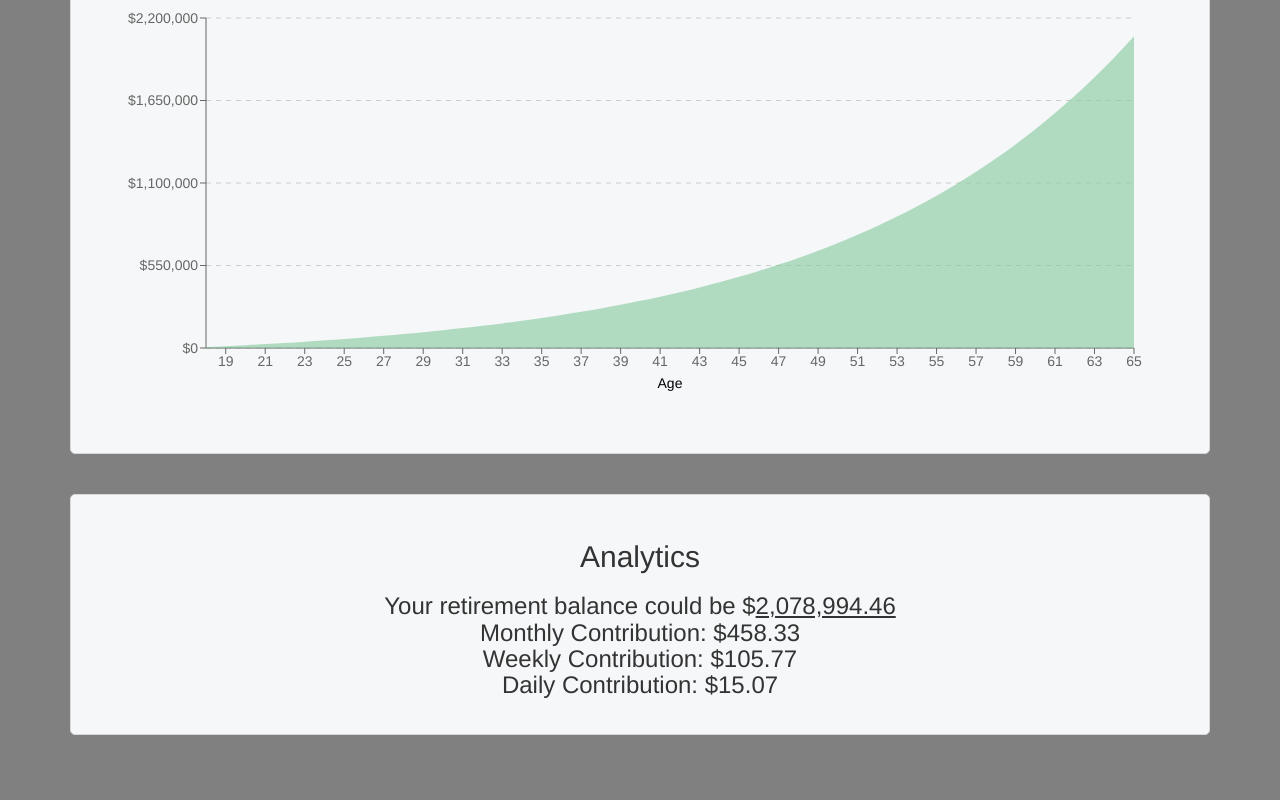
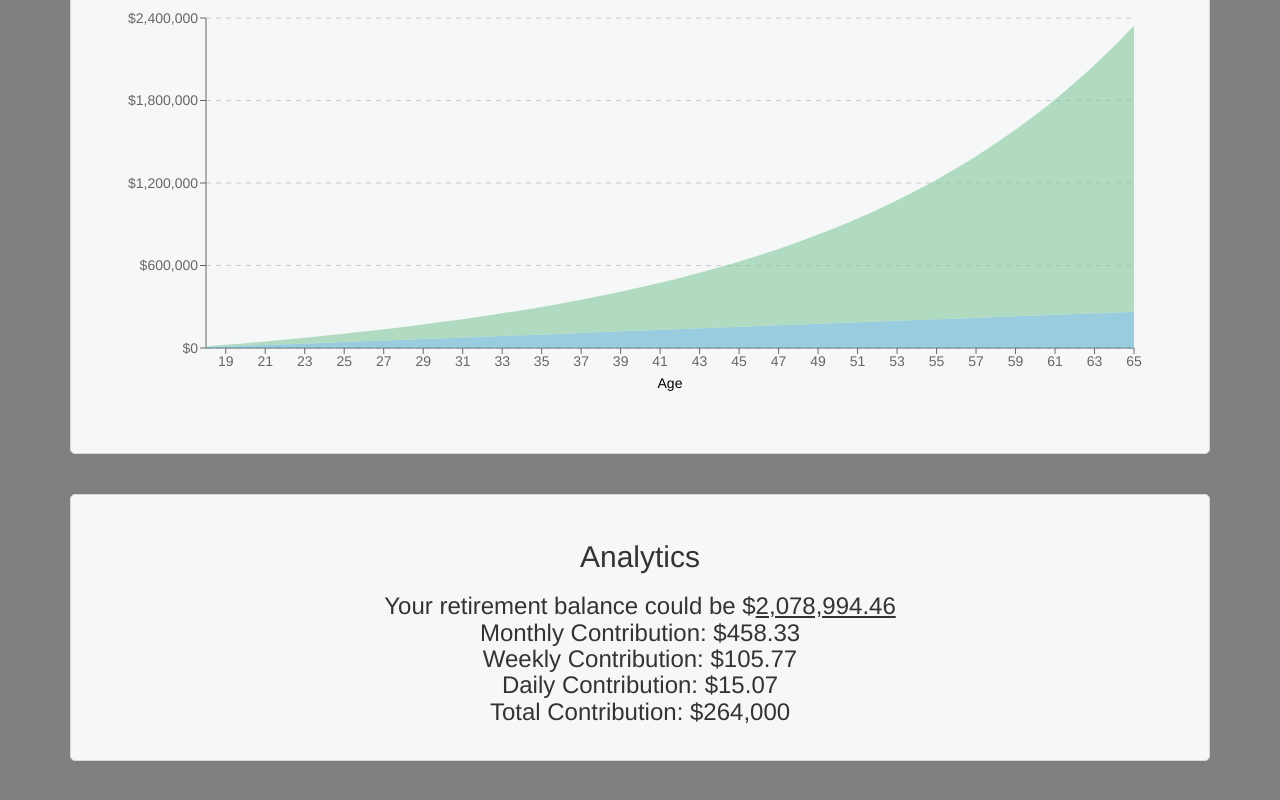
Before and after one commit to Truong-Henry/roth-ira-calculator, a React (Create React App) app: page / in a window 1280 px wide. Shown: the part 580-1380 px from the top of the page. Before the commit the page ends 1355 px from the top, so only its background shows below. Built offline with nearby package versions, Linux system fonts and the light colour scheme.

Commit message:
Updated context to include total contribution

```diff
--- a/package.json
+++ b/package.json
@@ -3,12 +3,9 @@
   "version": "0.1.0",
   "private": true,
   "dependencies": {
-    "@nivo/stream": "^0.62.0",
     "@testing-library/jest-dom": "^4.2.4",
     "@testing-library/react": "^9.5.0",
     "@testing-library/user-event": "^7.2.1",
-    "frappe-charts": "^1.5.2",
-    "nivo": "^0.31.0",
     "react": "^16.13.1",
     "react-dom": "^16.13.1",
     "react-scripts": "3.4.3",
--- a/src/RothComponents/RothAnalytics.js
+++ b/src/RothComponents/RothAnalytics.js
@@ -6,7 +6,10 @@ function RothAnalytics() {
   let annualContribution = form.annualContribution;
 
   const retirementBalanceFormatted = retirementBalance.toLocaleString("en");
-
+  const totalContribution = (
+    (form.retirementAge - form.currentAge + 1) *
+    annualContribution
+  ).toLocaleString("en");
   return (
     retirementBalance > 0 && (
       <div className="analytics-container">
@@ -19,6 +22,8 @@ function RothAnalytics() {
           Weekly Contribution: ${(annualContribution / 52).toFixed(2)}
           <br />
           Daily Contribution: ${(annualContribution / 365).toFixed(2)}
+          <br />
+          Total Contribution: ${totalContribution}
         </h3>
       </div>
     )
--- a/src/RothComponents/rothContext.js
+++ b/src/RothComponents/rothContext.js
@@ -7,7 +7,7 @@ function RothContextProvider(props) {
     retirementAge: 65,
     startingBalance: 0,
     annualContribution: 5500,
-    expectedReturn: 7,
+    return: 7,
   });
 
   function updateForm(event) {
@@ -24,18 +24,19 @@ function RothContextProvider(props) {
     let annualContribution = parseInt(form.annualContribution);
     let rothData = [];
     let retirementBalance = 0;
+    let totalContribution = 0;
 
     for (age; age <= form.retirementAge; age++) {
       total = parseFloat(
-        (
-          (total + annualContribution) *
-          (1 + form.expectedReturn / 100)
-        ).toFixed(2)
+        ((total + annualContribution) * (1 + form.return / 100)).toFixed(2)
       );
+
+      totalContribution += annualContribution;
 
       rothData.push({
         age: age,
         total: total,
+        totalContribution: totalContribution,
       });
       retirementBalance = total;
     }
```
Also changed, not shown: 1 other file (tests, documents, lock files or other folders).
